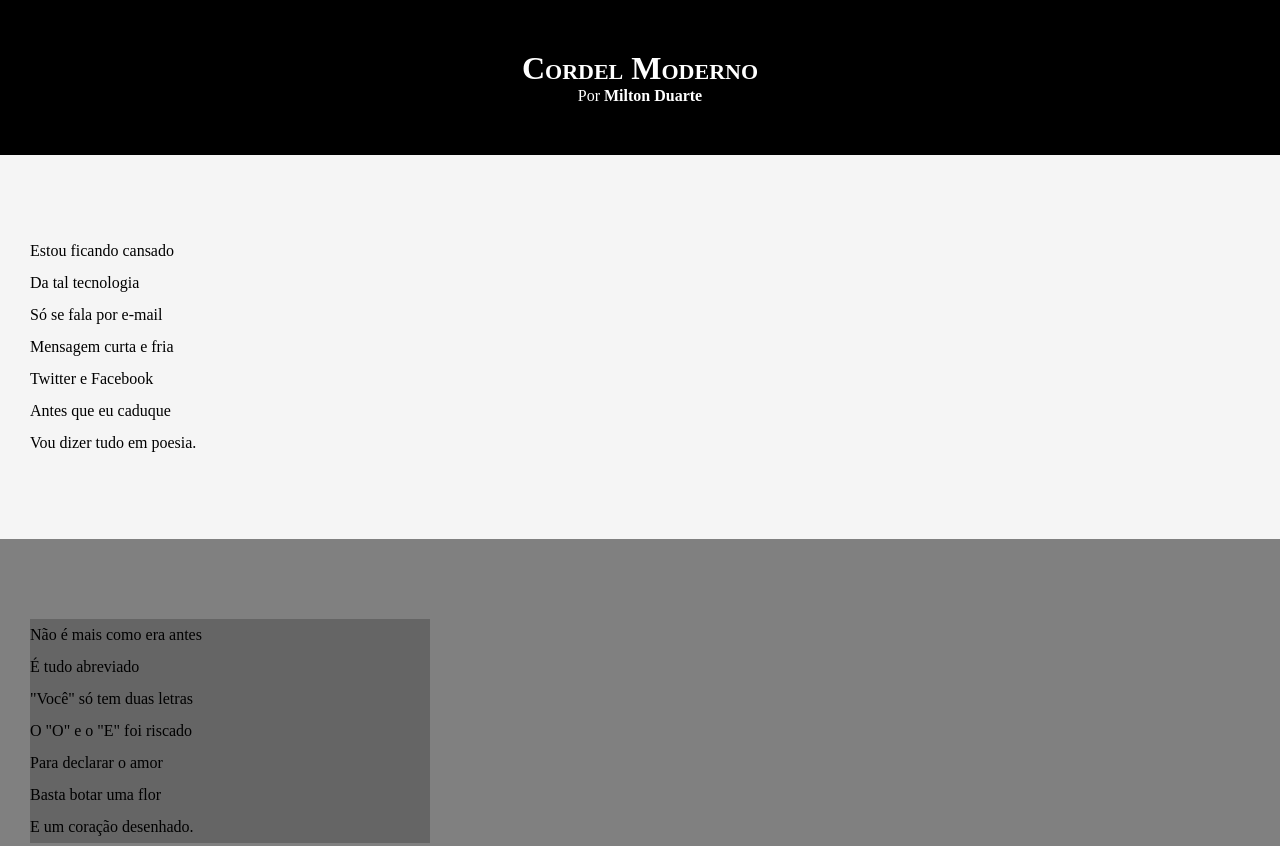
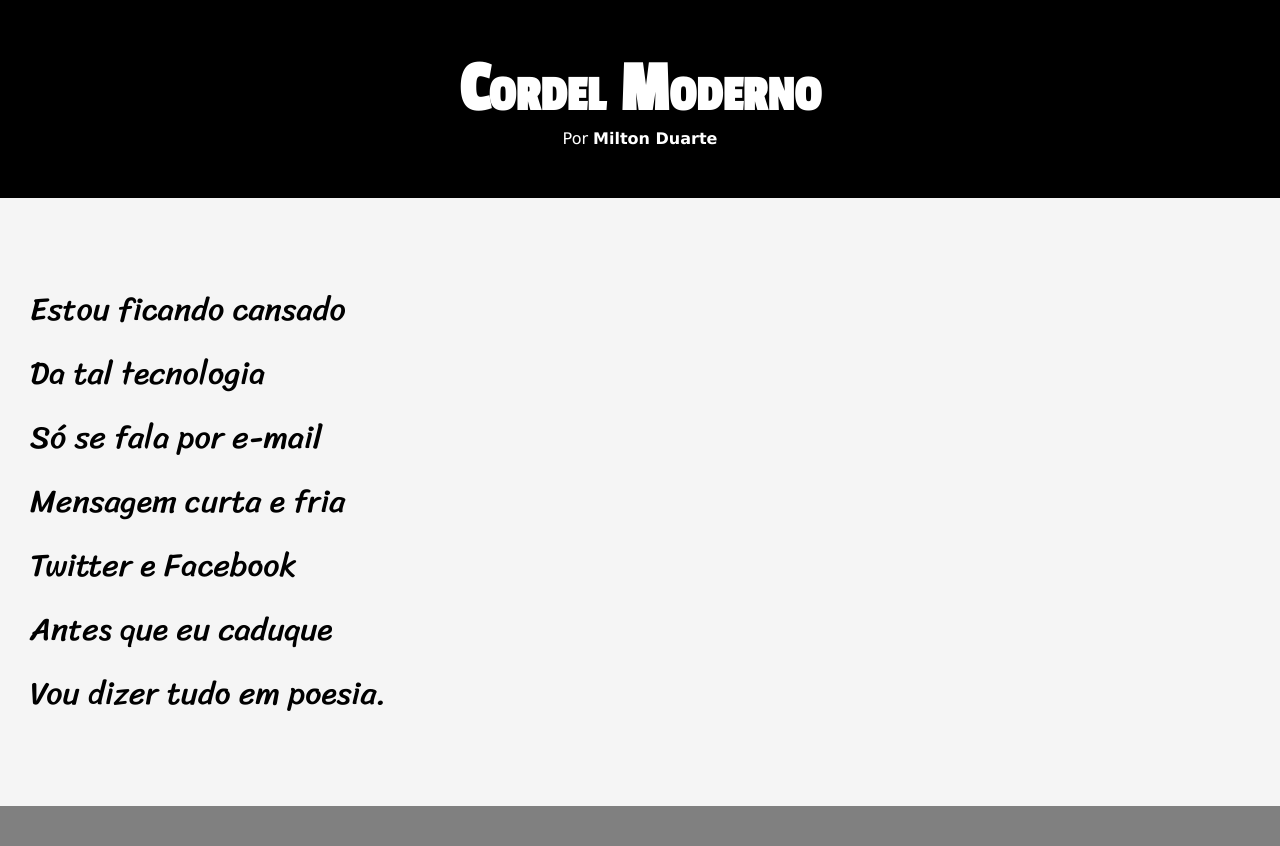
Before and after one commit to lmlucena/HTML-CSS, a plain HTML site: page Desafios/desafio04/index.html in a window 1280 px wide. Shown: the top 846 px of the page. Drawn offline with Linux system fonts and the light colour scheme.

Commit message:
Update style.css

```diff
--- a/Desafios/desafio04/estilo/style.css
+++ b/Desafios/desafio04/estilo/style.css
@@ -1,13 +1,23 @@
 @charset "UTF-8";
 
+@import url('https://fonts.googleapis.com/css2?family=Passion+One&display=swap');
+@import url('https://fonts.googleapis.com/css2?family=Sriracha&display=swap');
+
+:root{
+    --fonte1: Verdana, Geneva, Tahoma, sans-serif;
+    --fonte2: 'Passion One', cursive;
+    --fonte3: 'Sriracha', cursive;
+}
 * {
     margin: 0px;
     padding: 0px;
+    font-size: 1em;
 }
 
 html, body {
     min-height: 100vh;
     background-color: darkgray;
+    font-family: var(--fonte1);
 }
 
 header {
@@ -19,6 +29,8 @@ header {
 header > h1 {
     padding-top: 50px;
     font-variant: small-caps;
+    font-family: var(--fonte2);
+    font-size: 4.5em;
 }
 
 header > p {
@@ -40,6 +52,8 @@ section {
     padding-bottom: 10vh;
     line-height: 2em;
     padding-left: 30px;
+    font-family: var(--fonte3);
+    font-size: 2em;
 }
 
 section.normal {
@@ -54,6 +68,7 @@ section.imagem {
 section.imagem > p {
     width: 400px;
     background-color: rgba(0, 0, 0, 0.212);
+    padding-left: 6px;
 }
 
 footer {
```
